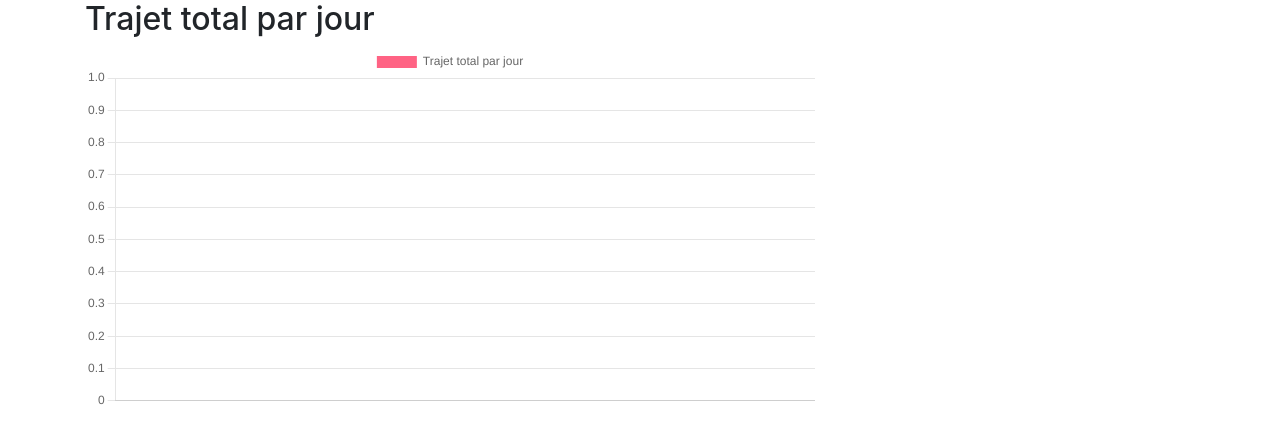
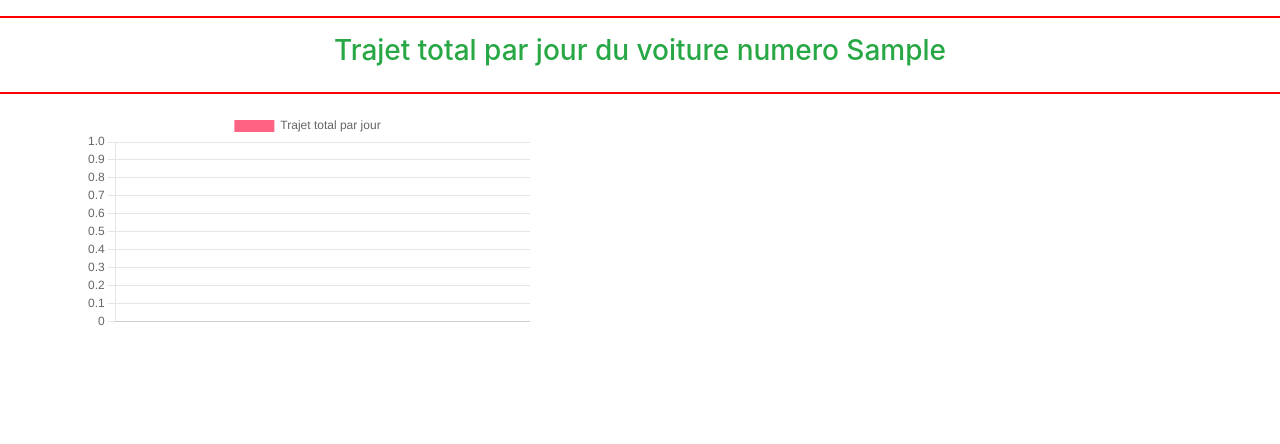
Before and after one commit to mandresyrabenja/evaluation, a CodeIgniter app: a page that uses application/views/travel/graph.php in a window 1280 px wide. Shown: the top 444 px of the page. Run offline with CodeIgniter, Linux system fonts and the light colour scheme; tables that the repository leaves empty or names only in its code hold one stand-in row (values such as "Sample post"); data that the repository does not hold is empty.

Commit message:
feat: Design car daily travel graph page

```diff
--- a/application/views/car/list.php
+++ b/application/views/car/list.php
@@ -18,7 +18,7 @@
             <th class="text-white">Marque</th>
             <th class="text-white">Modèle</th>
             <th class="text-white">Type</th>
-            <th class="text-white">Lien</th>
+            <th class="text-white" colspan="2">Lien</th>
         </thead>
             <tbody class="table-light">
                 <?php foreach($cars as $car): ?>
@@ -28,6 +28,7 @@
                         <td><?= $car->car_model ?></td>
                         <td><?= $car->type ?></td>
                         <td><a class="btn btn-success" href="<?= site_url('travel/carTravels?car_id=' . $car->numero) ?>">Trajet</a></td>
+                        <td><a class="btn btn-success" href="<?= site_url('travel/graph?car_id=' . $car->numero) ?>">Graphe</a></td>
                     </tr>
                 <?php endforeach ?>
             </tbody>
--- a/application/views/travel/graph.php
+++ b/application/views/travel/graph.php
@@ -13,15 +13,24 @@ defined('BASEPATH') OR exit('No direct script access allowed');
 	body{
 		font-weight: bold;
 	}
+    hr {
+        border: 1px solid red;
+    }
 </style>
 
 <body>
+    <div class="container-fuild">
+		<hr>
+        <div class="row">
+			<div class="col-md-12 text-center text-success">
+                <h3>Trajet total par jour du voiture numero <?= $car_id ?></h3>
+            </div>
+		</div>
+        <hr>
+    </div>
 	<div class="container" id>
 		<div class="row">
-			<div class="col-md-12"><h2>Trajet total par jour</h2></div>
-		</div>
-		<div class="row">
-			<div class="col-md-8">
+			<div class="col-md-5">
 				<div>
 					<canvas id="myChart"></canvas>
 				</div>
```
